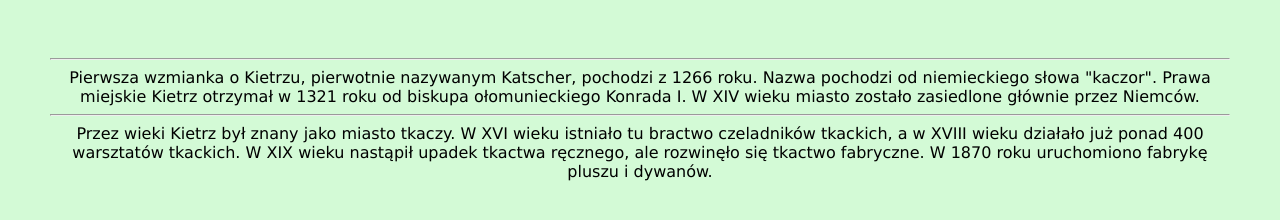
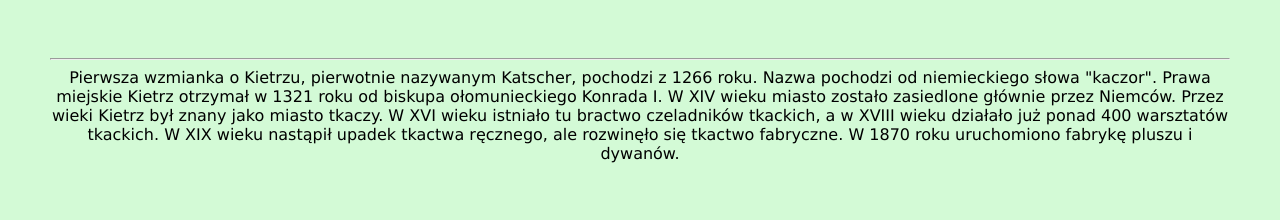
Before and after one commit to Kartofelu/strona-na-zaliczenie, a plain HTML site: page index.html in a window 1280 px wide. Shown: the part 140-360 px from the top of the page. Drawn offline with Linux system fonts and the light colour scheme.

Commit message:
Update index.html

```diff
--- a/index.html
+++ b/index.html
@@ -14,7 +14,7 @@
 	<a>Nazwa pochodzi od niemieckiego słowa "kaczor". </a>
 	<a>Prawa miejskie Kietrz otrzymał w 1321 roku od biskupa ołomunieckiego Konrada I. </a>
 	<a>W XIV wieku miasto zostało zasiedlone głównie przez Niemców. </a>
-	<hr>
+	<a> </a>
 	<a>Przez wieki Kietrz był znany jako miasto tkaczy. </a>
 	<a>W XVI wieku istniało tu bractwo czeladników tkackich, a w XVIII wieku działało już ponad 400 warsztatów tkackich. </a>
 	<a>W XIX wieku nastąpił upadek tkactwa ręcznego, ale rozwinęło się tkactwo fabryczne. </a>
```
